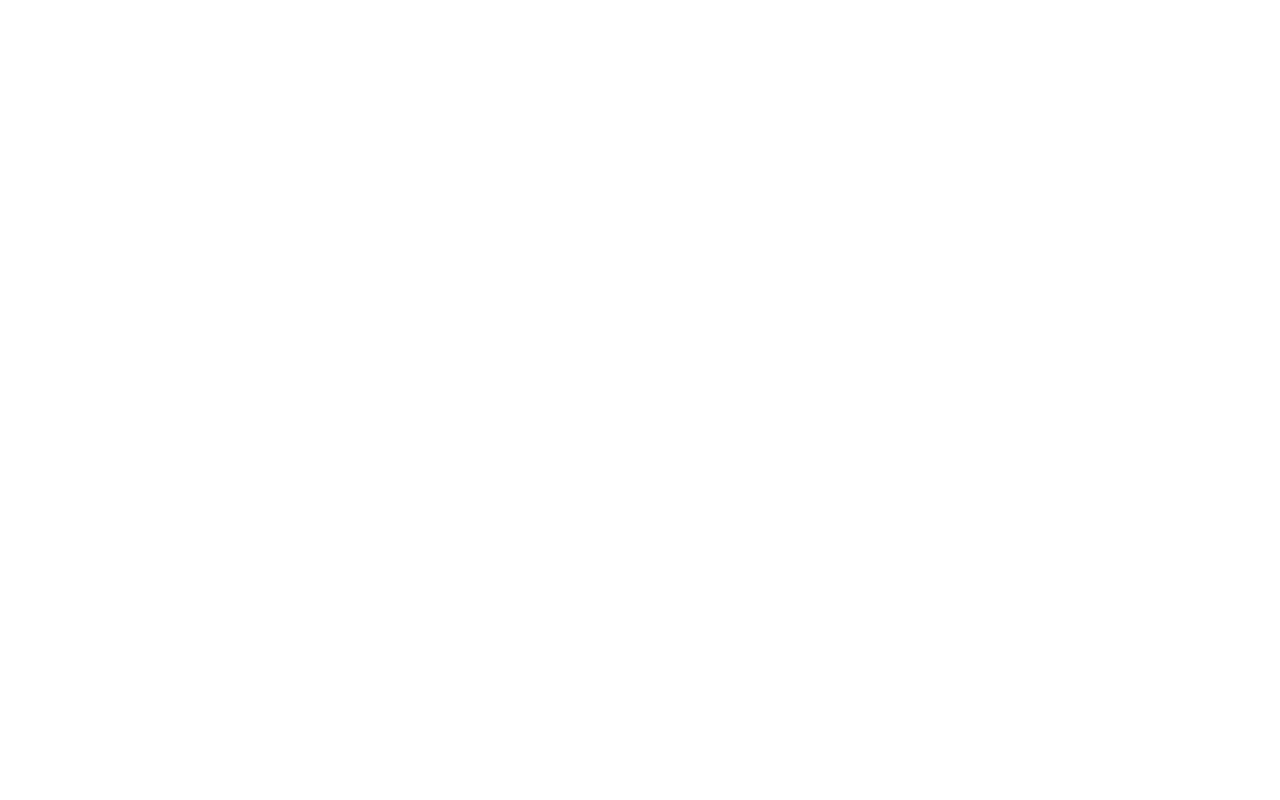
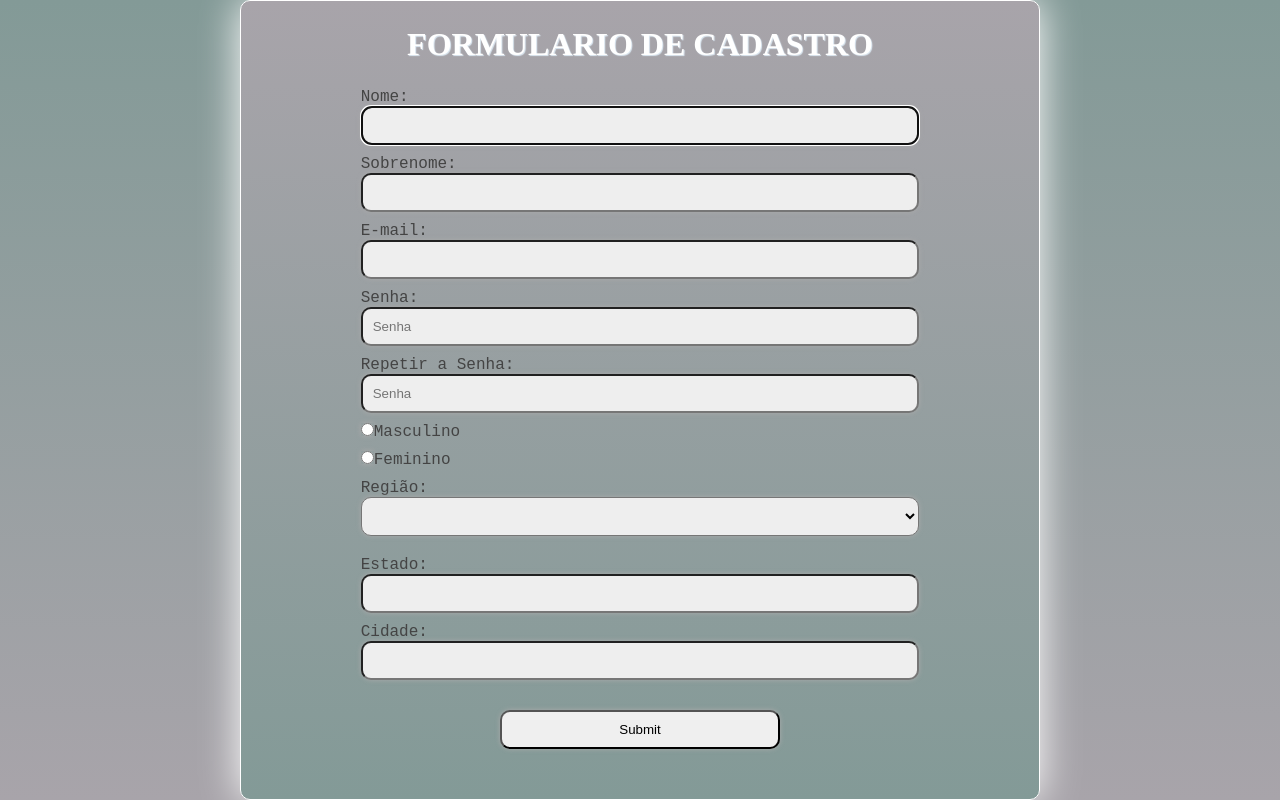
Before and after one commit to LeLeoSK88/form-login, a plain HTML site: page index.html in a window 1280 px wide. Drawn offline with Linux system fonts and the light colour scheme.

Commit message:
Formulario feito

```diff
--- a/css/style.css
+++ b/css/style.css
@@ -0,0 +1,76 @@
+*{
+    margin: 0;
+    padding: 0;
+    box-sizing: border-box;
+}
+body{
+    display: flex;
+    justify-content: center;
+    align-items: center;
+    width: 100vw;
+    height: 100vh;
+    background-color: #a8a4aa;
+    background-image: linear-gradient(0deg, #a8a4aa 0%, #839a97 100%);
+
+}
+body h1{
+    color: #fff;
+    font-family: 'Times New Roman', Times, serif;
+    text-align: center;
+    margin: 25px 0px 25px 0px;
+    text-shadow: 1px 1px 1px #dde9f3;
+    ;
+}
+main{
+    box-shadow: 0px 0px 40px #fff ;
+    border-radius: 10px;
+    border: 1px solid #fff;
+    width: 800px;
+    height: 800px;
+    background-image: linear-gradient(180deg, #a8a4aa 0%, #839a97 100%);
+}
+.formula{
+    margin: 20px;
+    width: 70%;
+    height: 70%;
+    margin: auto;
+}
+.tamanho, select{
+    width: 100%;
+    padding: 10px;
+    background-color: #eee;
+}
+.selEnvio{
+    margin-bottom: 10px;
+}
+label {
+    font-family: 'Courier New', Courier, monospace;
+    margin-bottom: 10px;
+    color: #444;
+    display: block;
+}
+
+input, select{
+    border-radius: 10px;
+    box-shadow: 0px 0px 5px #aaa;
+}
+input:hover, select:hover{
+    background-color: #dde9f3;
+}
+.botao .submEnvia{
+    display: block;
+    margin: auto;
+    width: 50%;
+    padding: 10px;
+    margin-top: 30px;
+}
+.submEnvia:hover{
+    color: rgb(120, 101, 230);
+    width: 40%;
+    padding: 3%;
+    font-size: 1.5rem;
+    letter-spacing: 1.5;
+    font-weight: 700;
+    transition: all 1s linear;
+    background-color: #aad0f0;
+}
--- a/index.html
+++ b/index.html
@@ -8,6 +8,54 @@
     <title>Login-Formulario</title>
 </head>
 <body>
+        <main>
+                <h1>FORMULARIO DE CADASTRO</h1>
+            <div class="formula">
+                <form action="Readme.md" method="post">
 
+                <label>Nome: <br/>
+                    <input class="tamanho" type="text" name="nome" autofocus required minlength="2">
+                </label>
+                <label>Sobrenome: <br/>
+                    <input class="tamanho" type="text" name="sobrenome">
+                </label>
+                <label> E-mail: <br/>
+                    <input class="tamanho" type="text" name="email">
+                </label>
+                <label> Senha: <br/>
+                    <input class="tamanho" type="password" placeholder="Senha">
+                </label>
+                <label> Repetir a Senha: <br/>
+                    <input class="tamanho" type="password" placeholder="Senha">
+                </label>
+                <label>
+                    <input class="escolha" type="radio" name="sexo">Masculino
+                </label>
+                <label>
+                    <input class="escolha" type="radio" name="sexo">Feminino
+                </label>
+                <label>
+                    Região: <br/>
+                <select class="selEnvio" name="regiõe" >
+                    <option value=""></option>
+                    <option value="sul">Sul</option>
+                    <option value="co">Centro-Oeste</option>
+                    <option value="no">Nordeste</option>
+                    <option value="su">Sudeste</option>
+                    <option value="nor">Norte</option>
+                </select>
+                </label>
+                <label> Estado: <br/>
+                    <input class="tamanho" type="password">
+                </label>
+                <label> Cidade: <br/>
+                    <input class="tamanho" type="password">
+                </label>
+                <label class="botao">
+                    <input class="submEnvia" type="submit" >
+                </label>
+                </form>
+            </div>
+        </main>
 </body>
 </html>
```
